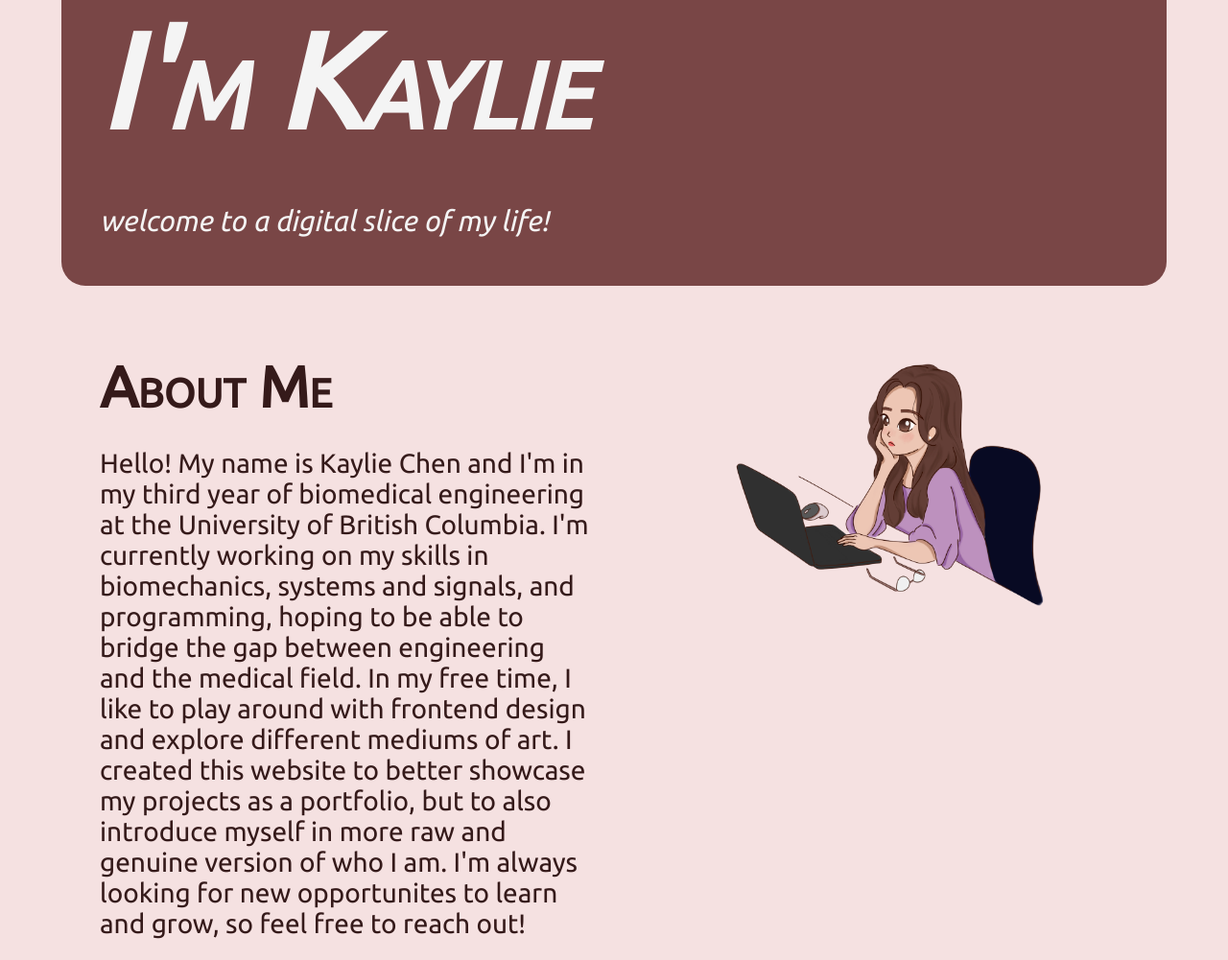
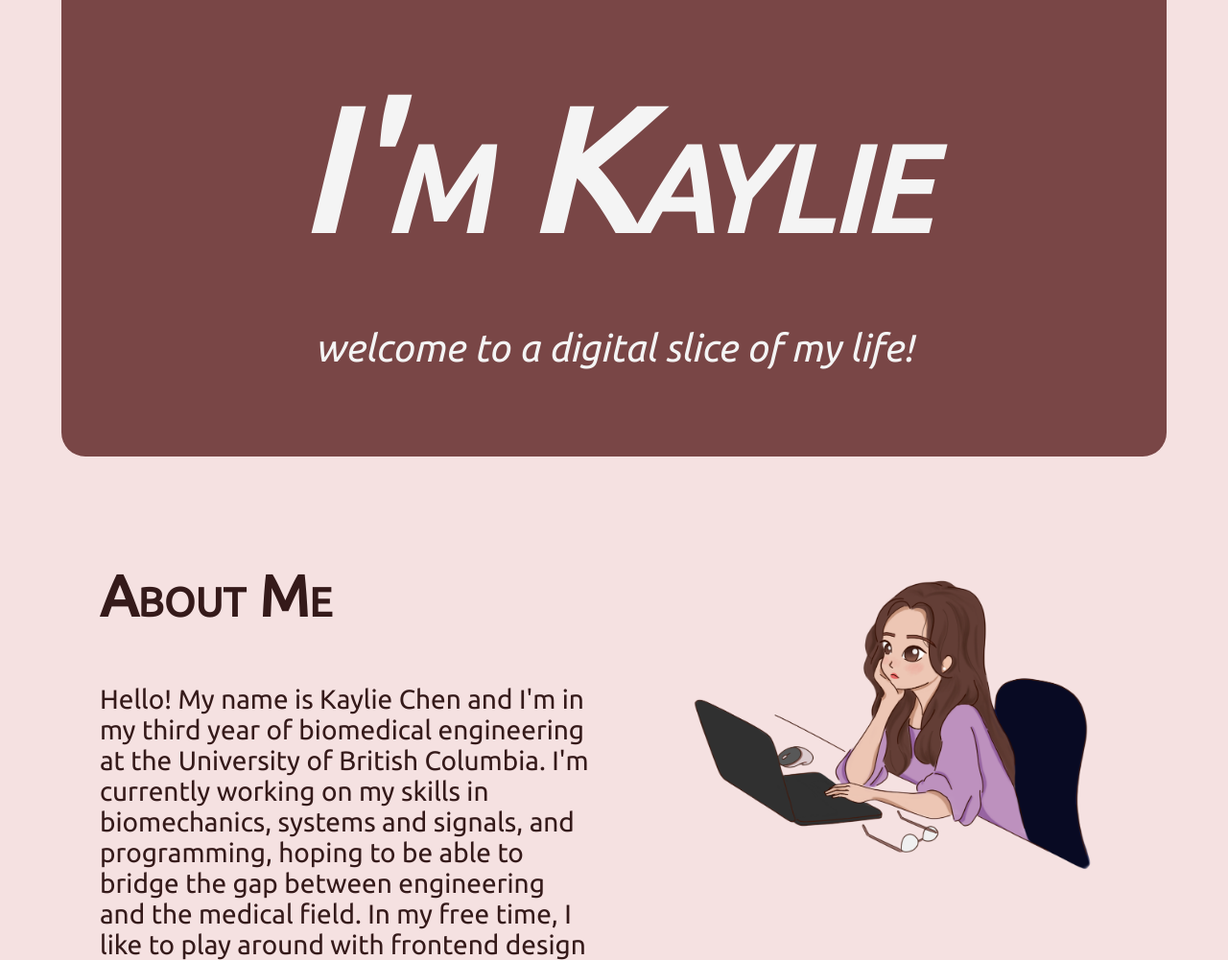
Before and after one commit to kay00cjy/kay00cjy.github.io, a plain HTML site: page index.html in a window 1280 px wide. Shown: the part 226-1227 px from the top of the page at 96% size. Drawn offline with Linux system fonts and the light colour scheme.

Commit message:
Update index.html

```diff
--- a/index.html
+++ b/index.html
@@ -21,7 +21,7 @@
                 font-weight: 800;
                 font-style: italic;
                 font-variant: small-caps;
-                font-size: 140px;
+                font-size: 180px;
             }
             h2 { /* section titles */
                 margin-top: 30px;
@@ -45,15 +45,19 @@
                 margin-bottom: 10px;
                 font-weight: 300;
                 font-style: italic;
-                font-size: 30px;
+                font-size: 40px;
             }
 
             .mainIntro {
-                text-align: left;
-                padding: 40px;
+                display: flex;
+                flex-direction: column;
+                align-items: center;
+                justify-content: center;
+                padding: 80px 40px;
                 border-radius: 25px;
                 background-color: #794646;
                 color: #f4f4f4;
+                margin-bottom: 40px;
             }
 
             .about {
@@ -62,17 +66,30 @@
                 gap: 40px;
                 align-items: flex-start;
                 margin-bottom: 40px;
+                min-height: 500px;
             }
 
             .aboutText {
                 flex: 1;
+                display: flex;
+                flex-direction: column;
+                justify-content: center;
             }
 
             .aboutImage {
                 flex: 1;
                 display: flex;
                 justify-content: center;
+                align-items: center;
                 border-radius: 12px;
+            }
+
+            .aboutImage img {
+                width: 100%;
+                max-width: 700px;
+                height: auto;
+                border-radius: 12px;
+                object-fit: contain;
             }
 
         </style>
```
